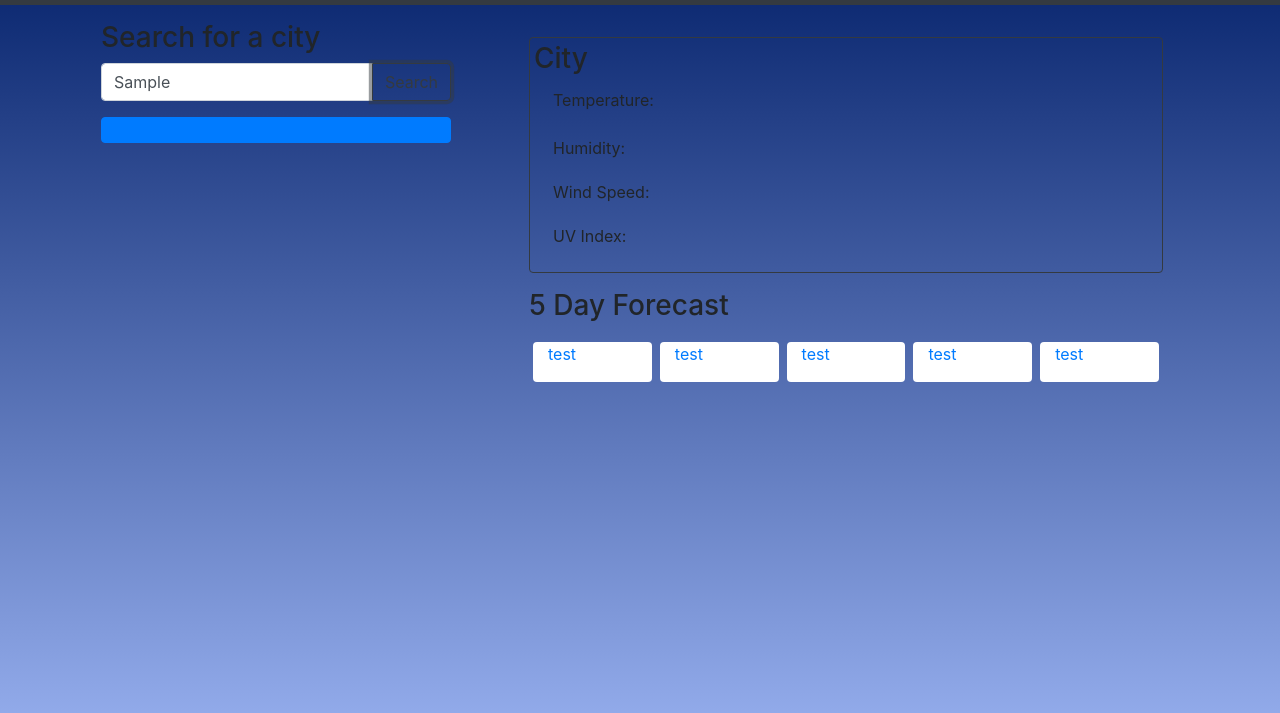
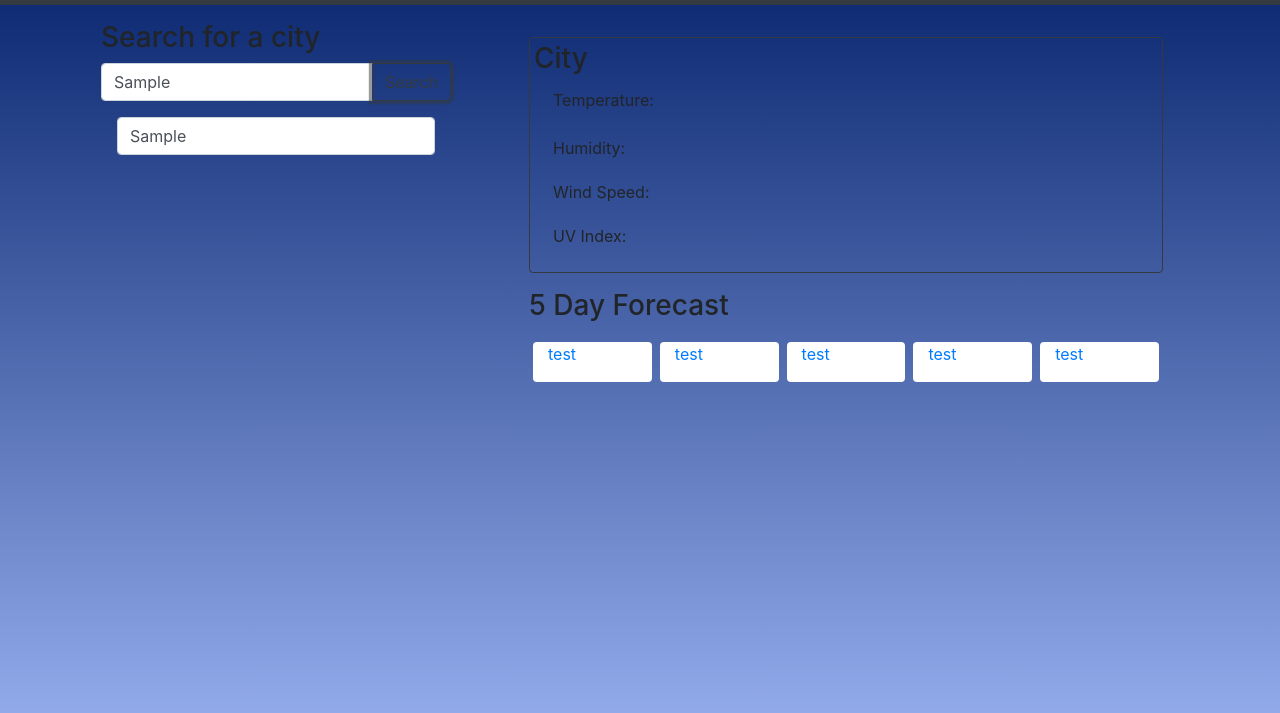
Before and after one commit to kfreeborg/weather, a plain HTML site: page index.html in a window 1280 px wide. Both pictures are taken after typing "Sample" into the empty fields and a click on the button "Search". Shown: the part 59-772 px from the top of the page. Drawn offline with nearby package versions, Linux system fonts and the light colour scheme; no server answers.

Commit message:
render search history list working

```diff
--- a/assets/js/script.js
+++ b/assets/js/script.js
@@ -4,10 +4,11 @@ var currentHumidityEl = document.querySelector(".humidity"); 4
 var currentWindEl = document.querySelector(".wind-speed");
 var currentUVEl = document.querySelector(".uv-index");
 var searchBtnEl = document.querySelector("#search-btn");
+var historyEl = document.querySelector("#search-history");
 var searchHistory = JSON.parse(localStorage.getItem("search")) || [];
 console.log(searchHistory);
 
-// var apiKey = "db9e17c61d09c41192d5879ee37e6413";
+var apiKey = "db9e17c61d09c41192d5879ee37e6413";
 
 // var searchCity = function (event) {
 //   event.preventDefault();
@@ -25,7 +26,7 @@ console.log(searchHistory);
 // searchBtnEl.addEventListener("submit", searchCity);
 
 function loadWeather() {
-  return fetch("https://api.openweathermap.org/data/2.5/weather?id=524901&appid=db9e17c61d09c41192d5879ee37e6413")
+  return fetch("https://api.openweathermap.org/data/2.5/weather?id=524901&appid=" + apiKey)
     .then(function (response) {
       console.log("response", response);
       return response.json();
@@ -41,17 +42,30 @@ searchBtnEl.addEventListener("click", function () {
   var city = currentCityEl.value;
   console.log(city);
   loadWeather(city);
-
   searchHistory.push(city);
   localStorage.setItem("search", JSON.stringify(searchHistory));
+  renderSearchHistory();
+});
 
-})
+function renderSearchHistory() {
+  historyEl.innerHTML = "";
+  for (var i = 0; i < searchHistory.length; i++) {
+    var historyItem = document.createElement("input");
+    historyItem.setAttribute("type", "text");
+    historyItem.setAttribute("readonly", true);
+    historyItem.setAttribute("class", "form-control d-block bg-white");
+    historyItem.setAttribute("value", searchHistory[i]);
+    historyItem.addEventListener("click", function () {
+      loadWeather(historyItem.value);
+    })
+    historyEl.append(historyItem);
+  }
+};
 
 
 // GIVEN a weather dashboard with form inputs
 // WHEN I search for a city
 // THEN I am presented with current and future conditions for that city and that city is added to the search history
-
 
 
 // WHEN I view current weather conditions for that city
@@ -68,12 +82,3 @@ searchBtnEl.addEventListener("click", function () {
 
 // WHEN I click on a city in the search history
 // THEN I am again presented with current and future conditions for that city
-
-
-// var citiesArray;
-// if (localStorage.getItem("citySearches")) {
-//   citiesArray = JSON.parse(localStorage.getItem("citySearches"));
-//   writeSearchHistory(citiesArray);
-// } else {
-//   citiesArray = [];
-// };
--- a/index.html
+++ b/index.html
@@ -31,9 +31,12 @@
           </div>
         </div>
 
-        <div class="list">
-          <ul class="list-group">
-            <li class="list-group-item active"></li>
+        <!-- <button class="btn btn-outline-dark" type="button" id="clear-history">Clear Search</button>
+        <form id="search-history"></form> -->
+
+        <div class="list m-3">
+          <ul class="list-group" id="search-history">
+            <!-- <li class="list-group-item border border-dark" id="search-history"></li> -->
           </ul>
         </div>
       </div>
```
